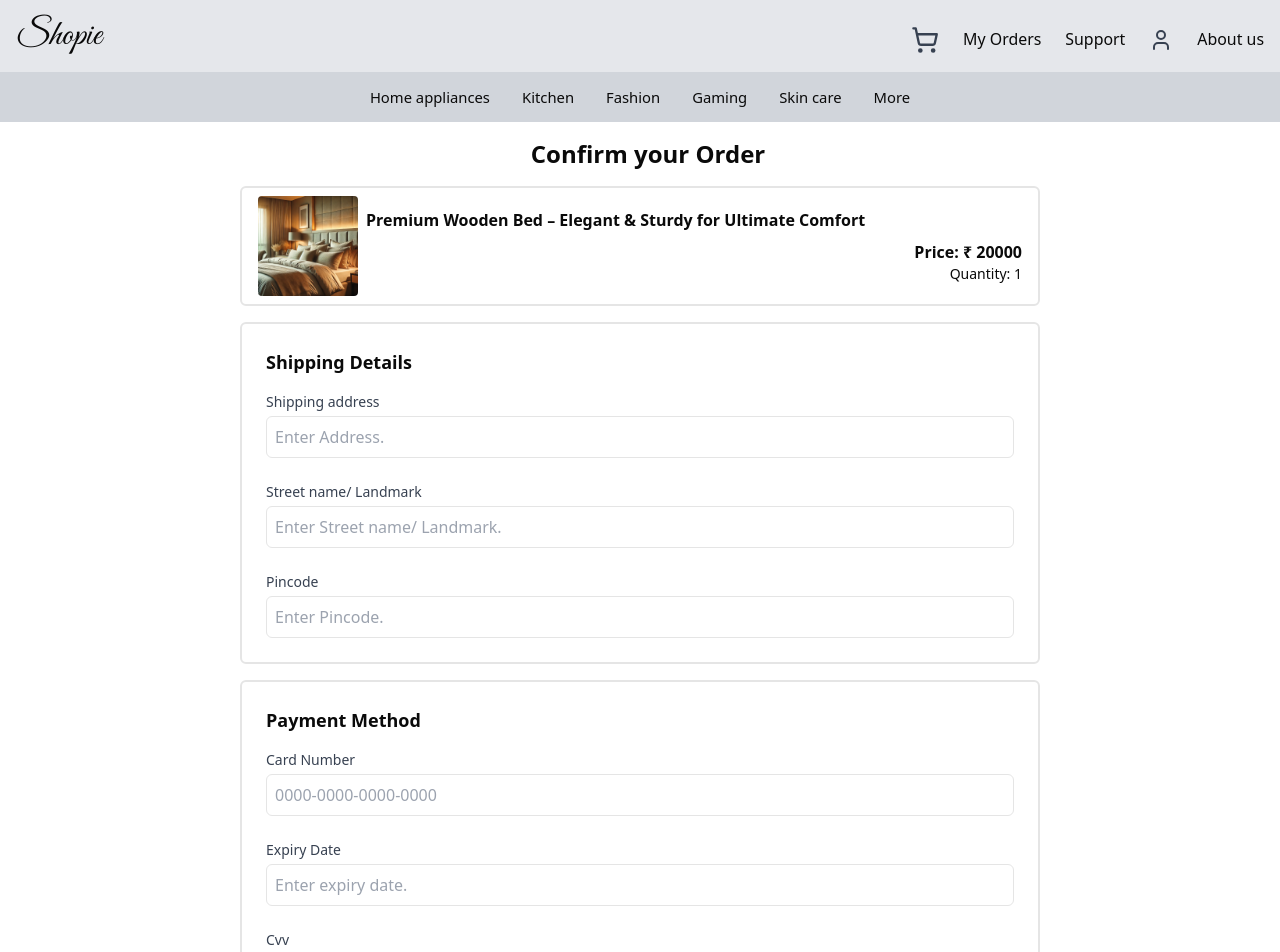
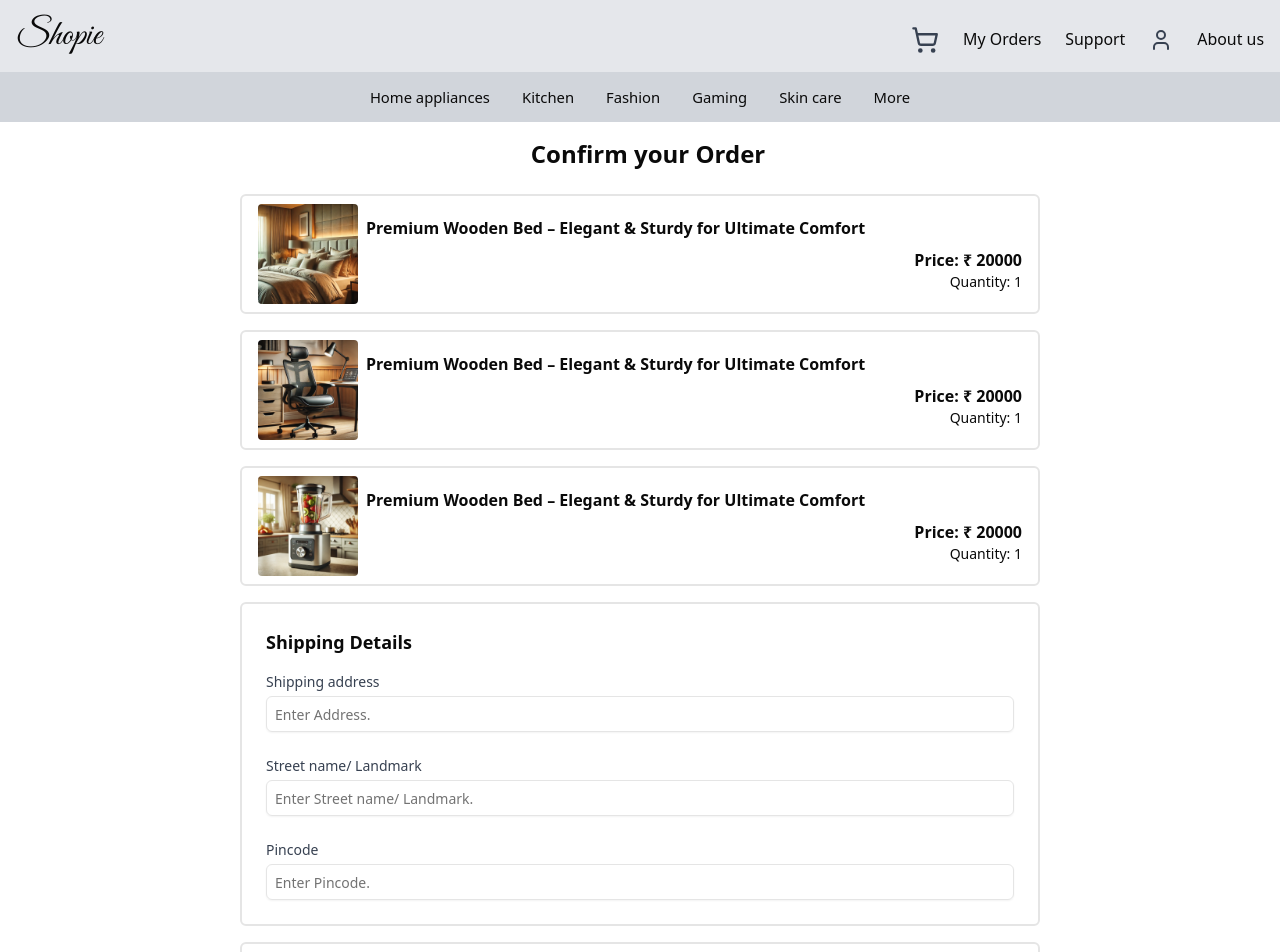
Before and after one commit to Vansh-Bhatia-ctrl/Shopie-An-E-Commerce-Website, a Next.js app: page /checkout in a window 1280 px wide. Shown: the top 952 px of the page. Built offline with nearby package versions, Linux system fonts and the light colour scheme; no server answers.

Commit message:
Enchanced the styling of the checkout page and also adding loading states in the checkout page to avoid hydration errors

```diff
--- a/app/checkout/page.js
+++ b/app/checkout/page.js
@@ -1,7 +1,24 @@
+"use client";
+import { useEffect, useState } from "react";
 import { Input } from "@/components/ui/input";
 import Image from "next/image";
 
 export default function CheckoutPage() {
+  const [isLoading, setIsLoading] = useState(true);
+
+  useEffect(() => {
+    const timer = setTimeout(() => setIsLoading(false), 1000);
+    return () => clearTimeout(timer);
+  }, []);
+
+  if (isLoading) {
+    return (
+      <div className="flex items-center justify-center h-screen">
+        <div className="animate-spin rounded-full h-16 w-16 border-b-4 border-blue-500 border-solid"></div>
+      </div>
+    );
+  }
+
   return (
     <>
       <div className="flex flex-col items-center pt-4 pl-4">
@@ -10,7 +27,8 @@ export default function CheckoutPage() {
         </div>
       </div>
 
-      <div className="flex flex-col items-center gap-4 p-4">
+      <div className="flex flex-wrap justify-center gap-4 mt-6 sm:flex sm:flex-row">
+        <div className="flex flex-col gap-4 ">
           <section className="flex flex-col border-2 w-[600px] rounded-md md:w-[800px]">
             <div className="p-2 min-h-auto w-[580px] mr-2 ml-2 flex justify-between items-center md:w-[780px]">
               <Image
@@ -35,6 +53,53 @@ export default function CheckoutPage() {
           </section>
 
           <section className="flex flex-col border-2 w-[600px] rounded-md md:w-[800px]">
+            <div className="p-2 min-h-auto w-[580px] mr-2 ml-2 flex justify-between items-center md:w-[780px]">
+              <Image
+                src="/chair.jpg"
+                width={100}
+                height={100}
+                alt="Product Image"
+                className="rounded-sm"
+              />
+              <div className="flex flex-col w-full justify-between">
+                <p className="font-semibold ml-2">
+                  Premium Wooden Bed – Elegant & Sturdy for Ultimate Comfort
+                </p>
+                <div className="flex justify-end text-right mt-2">
+                  <div>
+                    <p className="font-semibold">Price: {"\u20B9"} 20000</p>
+                    <p className="text-sm">Quantity: 1</p>
+                  </div>
+                </div>
+              </div>
+            </div>
+          </section>
+
+          <section className="flex flex-col border-2 w-[600px] rounded-md md:w-[800px]">
+            <div className="p-2 min-h-auto w-[580px] mr-2 ml-2 flex justify-between items-center md:w-[780px]">
+              <Image
+                src="/blender.jpg"
+                width={100}
+                height={100}
+                alt="Product Image"
+                className="rounded-sm"
+              />
+              <div className="flex flex-col w-full justify-between">
+                <p className="font-semibold ml-2">
+                  Premium Wooden Bed – Elegant & Sturdy for Ultimate Comfort
+                </p>
+                <div className="flex justify-end text-right mt-2">
+                  <div>
+                    <p className="font-semibold">Price: {"\u20B9"} 20000</p>
+                    <p className="text-sm">Quantity: 1</p>
+                  </div>
+                </div>
+              </div>
+            </div>
+          </section>
+        </div>
+        <div className="flex flex-col gap-4">
+          <section className="flex flex-col border-2 w-[600px] rounded-md md:w-[800px]">
             <div className="p-6 w-full flex flex-col items-start">
               <p className="font-bold text-lg mb-2">Shipping Details</p>
               <form className="w-full">
@@ -44,7 +109,7 @@ export default function CheckoutPage() {
                 >
                   Shipping address
                 </label>
-              <input
+                <Input
                   id="address"
                   type="text"
                   placeholder="Enter Address."
@@ -52,26 +117,26 @@ export default function CheckoutPage() {
                   required
                 />
                 <label
-                htmlFor="address"
+                  htmlFor="streetName"
                   className="block text-sm font-medium text-gray-700 mb-1 mt-6"
                 >
                   Street name/ Landmark
                 </label>
-              <input
-                id="address"
+                <Input
+                  id="streetName"
                   type="text"
                   placeholder="Enter Street name/ Landmark."
                   className="w-full p-2 border rounded-md focus:outline-none focus:ring-2 focus:ring-blue-500"
                   required
                 />
                 <label
-                htmlFor="address"
+                  htmlFor="pincode"
                   className="block text-sm font-medium text-gray-700 mb-1 mt-6"
                 >
                   Pincode
                 </label>
-              <input
-                id="address"
+                <Input
+                  id="pincode"
                   type="text"
                   placeholder="Enter Pincode."
                   className="w-full p-2 border rounded-md focus:outline-none focus:ring-2 focus:ring-blue-500"
@@ -91,7 +156,7 @@ export default function CheckoutPage() {
                 >
                   Card Number
                 </label>
-              <input
+                <Input
                   id="Card Number"
                   type="text"
                   placeholder="0000-0000-0000-0000"
@@ -104,7 +169,7 @@ export default function CheckoutPage() {
                 >
                   Expiry Date
                 </label>
-              <input
+                <Input
                   id="Expiry Date"
                   type="text"
                   placeholder="Enter expiry date."
@@ -117,7 +182,7 @@ export default function CheckoutPage() {
                 >
                   Cvv
                 </label>
-              <input
+                <Input
                   id="Cvv"
                   type="text"
                   placeholder="Enter Cvv."
@@ -128,6 +193,7 @@ export default function CheckoutPage() {
             </div>
           </section>
         </div>
+      </div>
     </>
   );
 }
--- a/app/components/UserDetails.js
+++ b/app/components/UserDetails.js
@@ -46,7 +46,7 @@ export default function UserIcon() {
     }
   }
 
-  if (loading) return <p>Loading...</p>;
+  if (loading) return <p className="animate-pulse text-blue-500">Loading...</p>;
 
   return (
     <div className="relative">
--- /dev/null
+++ b/app/loading.js
@@ -0,0 +1,7 @@
+export default function Loading() {
+  return (
+    <div className="flex items-center justify-center h-screen">
+      <div className="animate-spin rounded-full h-16 w-16 border-b-4 border-blue-500 border-solid"></div>
+    </div>
+  );
+}
```
Lines whose indentation alone changed are shown as unchanged.
